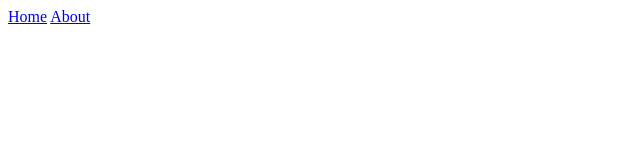
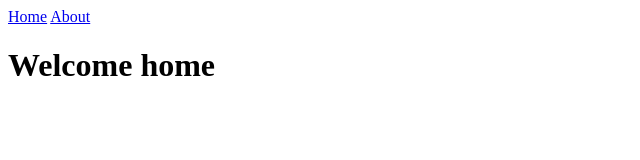
Before and after one commit to awalmubarak/project1, a plain HTML site: page index.html in a window 1280 px wide. Shown: the whole page, without its empty margins (0-640 px from the left). Drawn offline with Linux system fonts and the light colour scheme.

Commit message:
added heading to homepage

```diff
--- a/index.html
+++ b/index.html
@@ -4,8 +4,8 @@
 		<nav>
 		<a href='https://google.com'>Home</a>
 		<a href='https://google.com'>About</a>
-
 		</nav>
+		<h1>Welcome home</h1>
 	</body>
 
 </html>
```
